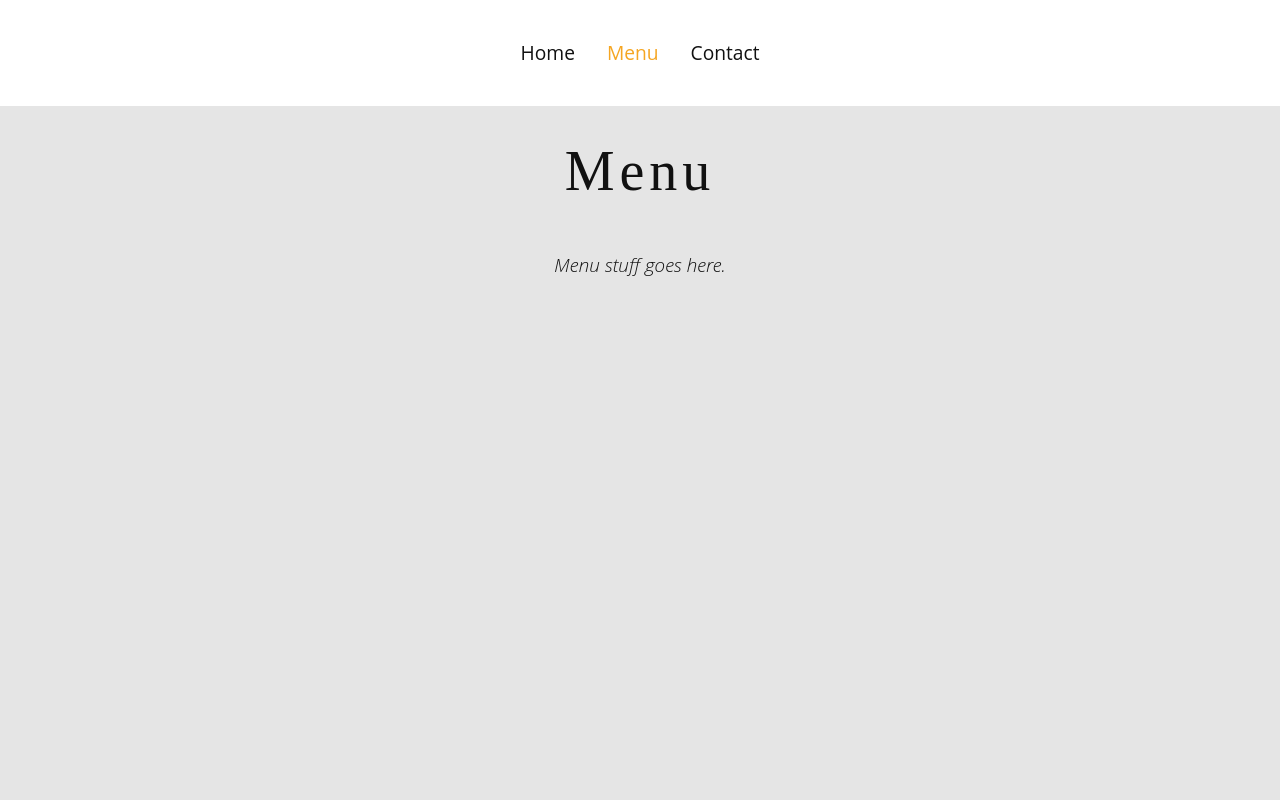
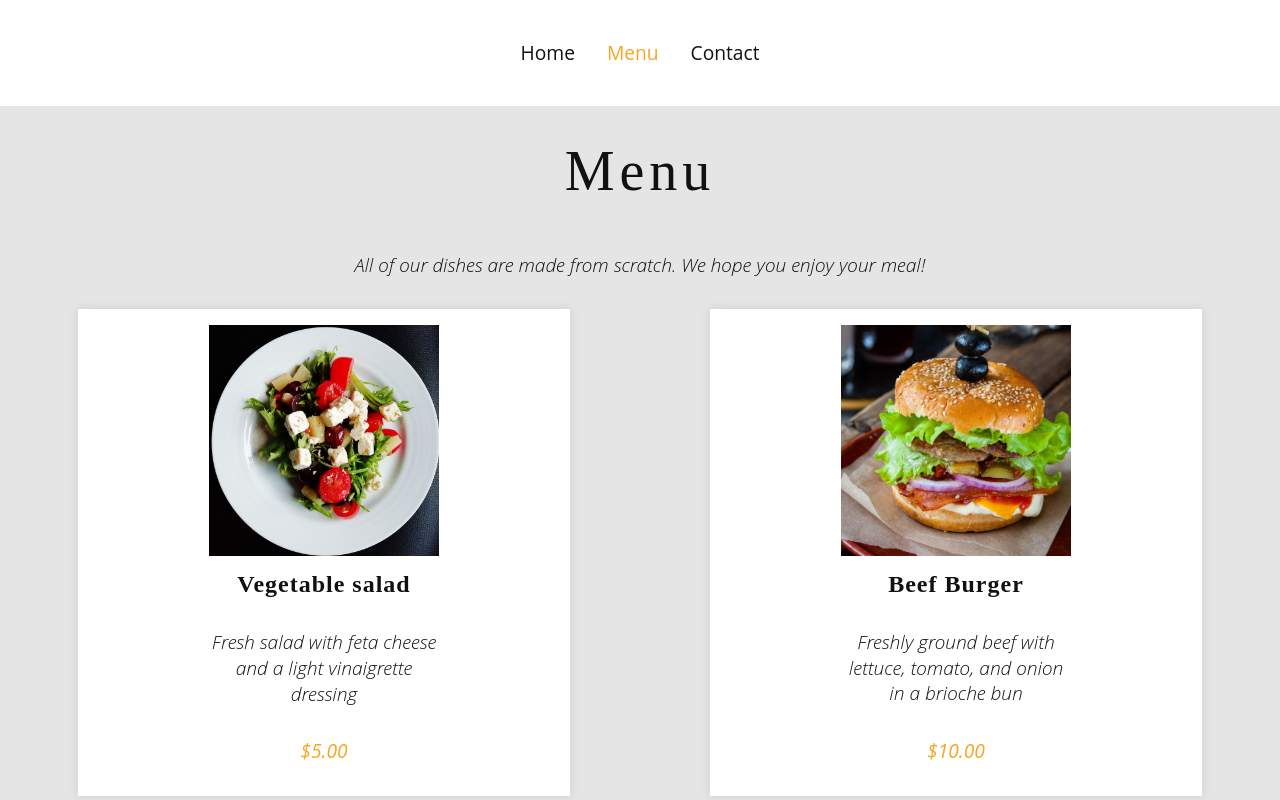
Before and after one commit to oaktec/odin-restaurant-page, a website built with webpack: page dist/index.html in a window 1280 px wide. Both pictures are taken after a click on the item "Menu". Shown: the top 800 px of the page. Built offline with nearby package versions, Linux system fonts and the light colour scheme; files whose address does not match are found by name.

Commit message:
Add content to menu/contact and style

```diff
--- a/src/components/contactContent.js
+++ b/src/components/contactContent.js
@@ -4,7 +4,12 @@ export default function component(element) {
   element.appendChild(h1);
 
   const p = document.createElement("p");
-  p.innerHTML = "Contact us at 555-555-5555.";
+  p.innerHTML = "Contact us at 123-456-7890.";
   element.appendChild(p);
+
+  const p2 = document.createElement("p");
+  p2.innerHTML = "Or email us at hello@email.com.";
+  element.appendChild(p2);
+
   return element;
 }
--- a/src/components/menuContent.js
+++ b/src/components/menuContent.js
@@ -1,10 +1,68 @@
+import saladPic from "../img/salad.jpg";
+import burgerPic from "../img/burger.jpg";
+import pastaPic from "../img/pasta.jpg";
+import steakPic from "../img/steak.jpg";
+
 export default function component(element) {
   const h1 = document.createElement("h1");
   h1.innerHTML = "Menu";
   element.appendChild(h1);
 
   const p = document.createElement("p");
-  p.innerHTML = "Menu stuff goes here.";
+  p.innerHTML =
+    "All of our dishes are made from scratch. We hope you enjoy your meal!";
   element.appendChild(p);
+
+  const menu = document.createElement("div");
+  menu.classList.add("menu");
+
+  let menuItems = [
+    {
+      title: "Vegetable salad",
+      desc: "Fresh salad with feta cheese and a light vinaigrette dressing",
+      price: "$5.00",
+      img: saladPic,
+    },
+    {
+      title: "Beef Burger",
+      desc: "Freshly ground beef with lettuce, tomato, and onion in a brioche bun",
+      price: "$10.00",
+      img: burgerPic,
+    },
+    {
+      title: "Bacon & Cheese Penne",
+      desc: "Penne pasta with bacon and cheddar cheese",
+      price: "$12.00",
+      img: pastaPic,
+    },
+    {
+      title: "Steak with Vegetables",
+      desc: "Sliced fillet steak with fresh root vegetables",
+      price: "$15.00",
+      img: steakPic,
+    },
+  ];
+
+  for (let i = 0; i < menuItems.length; i++) {
+    const menuItem = document.createElement("div");
+    menuItem.classList.add("menu-item");
+    const menuItemImg = new Image();
+    menuItemImg.src = menuItems[i].img;
+    menuItem.appendChild(menuItemImg);
+    const menuItemTitle = document.createElement("h2");
+    menuItemTitle.textContent = menuItems[i].title;
+    menuItem.appendChild(menuItemTitle);
+    const menuItemDesc = document.createElement("p");
+    menuItemDesc.textContent = menuItems[i].desc;
+    menuItem.appendChild(menuItemDesc);
+    const menuItemPrice = document.createElement("p");
+    menuItemPrice.textContent = menuItems[i].price;
+    menuItemPrice.classList.add("price");
+    menuItem.appendChild(menuItemPrice);
+    menu.appendChild(menuItem);
+  }
+
+  element.appendChild(menu);
+
   return element;
 }
--- a/src/style.css
+++ b/src/style.css
@@ -67,6 +67,39 @@ body {
   color: #f5a623;
 }
 
+.menu {
+  display: grid;
+  grid-template-columns: 1fr 1fr;
+  gap: 1rem;
+  padding: 1rem;
+  place-items: center;
+}
+
+.menu-item {
+  display: flex;
+  flex-direction: column;
+  justify-content: center;
+  align-items: center;
+  background-color: white;
+  padding: 1rem;
+  box-shadow: 0 0 10px 0 rgba(0, 0, 0, 0.1);
+  width: 80%;
+}
+
+.menu-item .price {
+  font-size: 1.2rem;
+  font-weight: 400;
+  line-height: 25.6px;
+  margin: 1rem 0;
+  color: #f5a623;
+}
+
+.menu h2 {
+  font-family: "Playfair Display";
+  letter-spacing: 1px;
+  padding: 1rem;
+}
+
 h1 {
   font-family: "Playfair Display";
   letter-spacing: 5px;
```
Also changed, not shown: src/img/burger.jpg (added), src/img/salad.jpg (added), src/img/steak.jpg (added), 1 other file.
